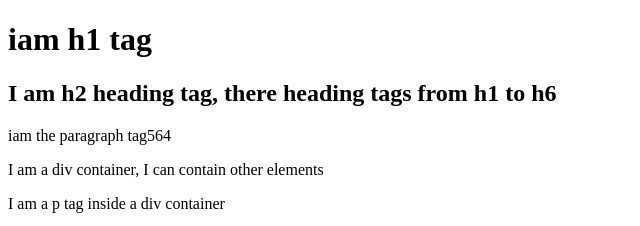
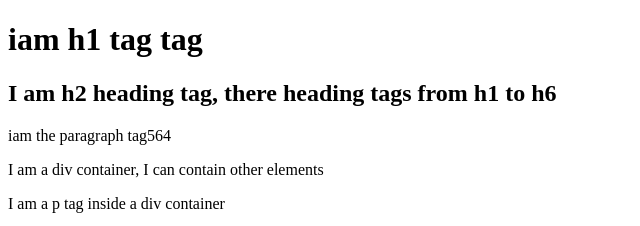
Before and after one commit to asdfzxcv888/fff, a plain HTML site: page index.html in a window 1280 px wide. Shown: the top 226 px of the page, 0-640 px from the left. Drawn offline with Linux system fonts and the light colour scheme.

Commit message:
Update index.html

```diff
--- a/index.html
+++ b/index.html
@@ -6,7 +6,7 @@
     <title>hello123</title>
 </head>
 <body>
-<h1>iam h1 tag</h1>
+<h1>iam h1 tag tag</h1>
 
 <h2>I am h2 heading tag, there heading tags from h1 to h6</h2>
 
```
